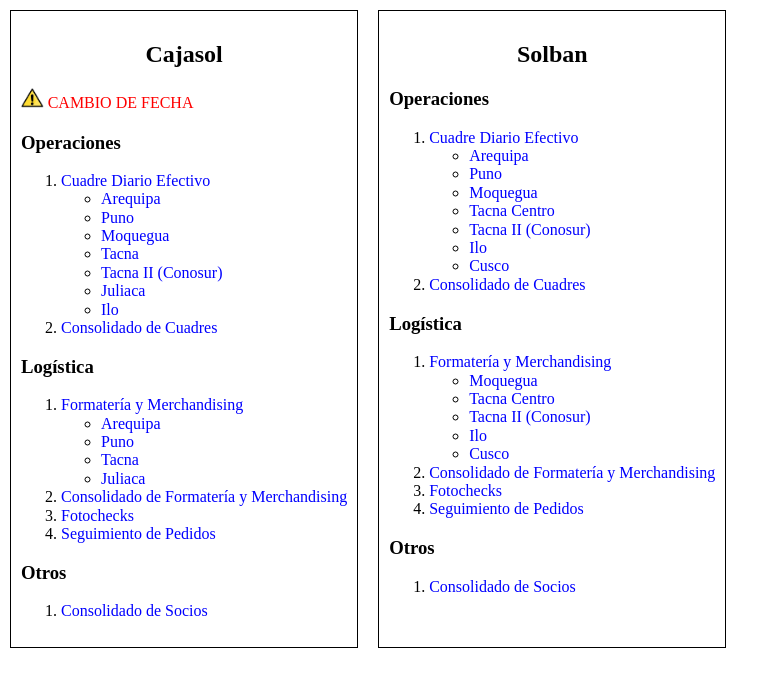
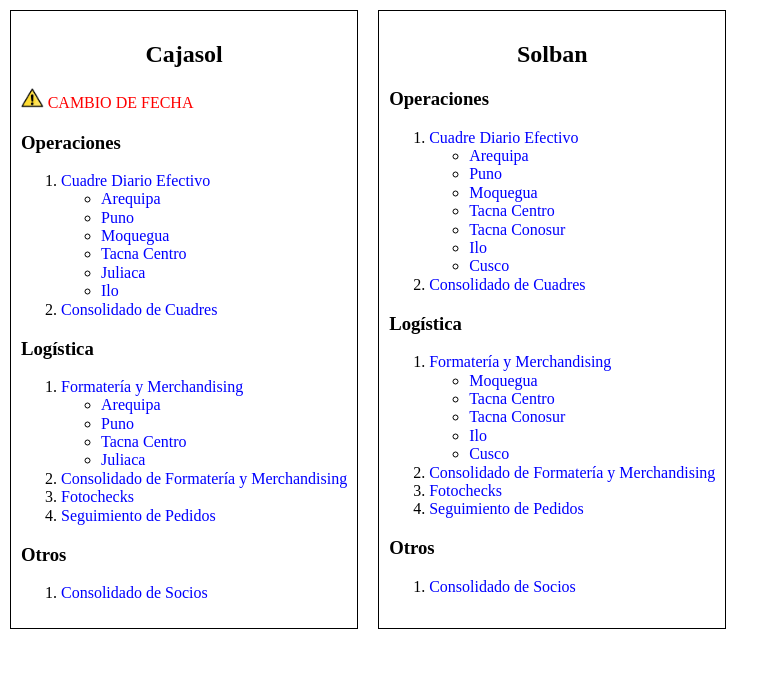
Before and after one commit to rooney2j/Cajasol-Enlaces, a Django app: page / in a window 1280 px wide. Shown: the part 98-785 px from the top of the page, without its empty margins (0-779 px from the left). Run offline with Django 3.2, Linux system fonts and the light colour scheme.

Commit message:
Modificados títulos Tacna Centro y Conosur

```diff
--- a/templates/index.html
+++ b/templates/index.html
@@ -50,12 +50,14 @@
                 </li>
 
                 <li>
-                  <a href="https://docs.google.com/spreadsheets/d/1OUOKrBxXM1Y2GJDCak9wGF0yEIk6msjqjgvTHUDjBWg/edit?usp=sharing" target="_blank">Tacna</a>
+                  <a href="https://docs.google.com/spreadsheets/d/1OUOKrBxXM1Y2GJDCak9wGF0yEIk6msjqjgvTHUDjBWg/edit?usp=sharing" target="_blank">Tacna Centro</a>
                 </li>
 
+                <!-- Cuadre en desuso
                 <li>
-                  <a href="https://docs.google.com/spreadsheets/d/1R8q14cIOjF4_GVOFmkTFK3oZ16LK0VUuT7crZlD-It4/edit?usp=sharing" target="_blank">Tacna II (Conosur)</a>
+                  <a href="https://docs.google.com/spreadsheets/d/1R8q14cIOjF4_GVOFmkTFK3oZ16LK0VUuT7crZlD-It4/edit?usp=sharing" target="_blank">Tacna Conosur</a>
                 </li>
+                -->
 
                 <li>
                   <a href="https://docs.google.com/spreadsheets/d/1_vw0CcQE232i1MtLfBi4N9dhvQG7NRKP9lH9mreUyTo/edit?usp=sharing" target="_blank">Juliaca</a>
@@ -143,7 +145,7 @@
                 </li>
 
                 <li>
-                  <a href="https://docs.google.com/spreadsheets/d/15FmcdpsYvNg5k4RQQYSX3VK6huPANwZdtJLbuVgMTIs/edit?usp=sharing" target="_blank">Tacna</a>
+                  <a href="https://docs.google.com/spreadsheets/d/15FmcdpsYvNg5k4RQQYSX3VK6huPANwZdtJLbuVgMTIs/edit?usp=sharing" target="_blank">Tacna Centro</a>
                 </li>
 
                 <li>
@@ -203,7 +205,7 @@
                 </li>
 
                 <li>
-                  <a href="https://docs.google.com/spreadsheets/d/15vSW6jvVSg8bD2m-Az9uXQ3zzQaXwAzqwJ-sv-4XVVI/edit?usp=sharing" target="_blank">Tacna II (Conosur)</a>
+                  <a href="https://docs.google.com/spreadsheets/d/15vSW6jvVSg8bD2m-Az9uXQ3zzQaXwAzqwJ-sv-4XVVI/edit?usp=sharing" target="_blank">Tacna Conosur</a>
                 </li>
 
                 <li>
@@ -292,7 +294,7 @@
                 </li>
 
                 <li>
-                  <a href="https://docs.google.com/spreadsheets/d/1uHs3PGNZ93uce8bkoKxw6OW0UgCUBNvtjZ5kL_Ae1l4/edit?usp=sharing" target="_blank">Tacna II (Conosur)</a>
+                  <a href="https://docs.google.com/spreadsheets/d/1uHs3PGNZ93uce8bkoKxw6OW0UgCUBNvtjZ5kL_Ae1l4/edit?usp=sharing" target="_blank">Tacna Conosur</a>
                 </li>
 
                 <li>
```
